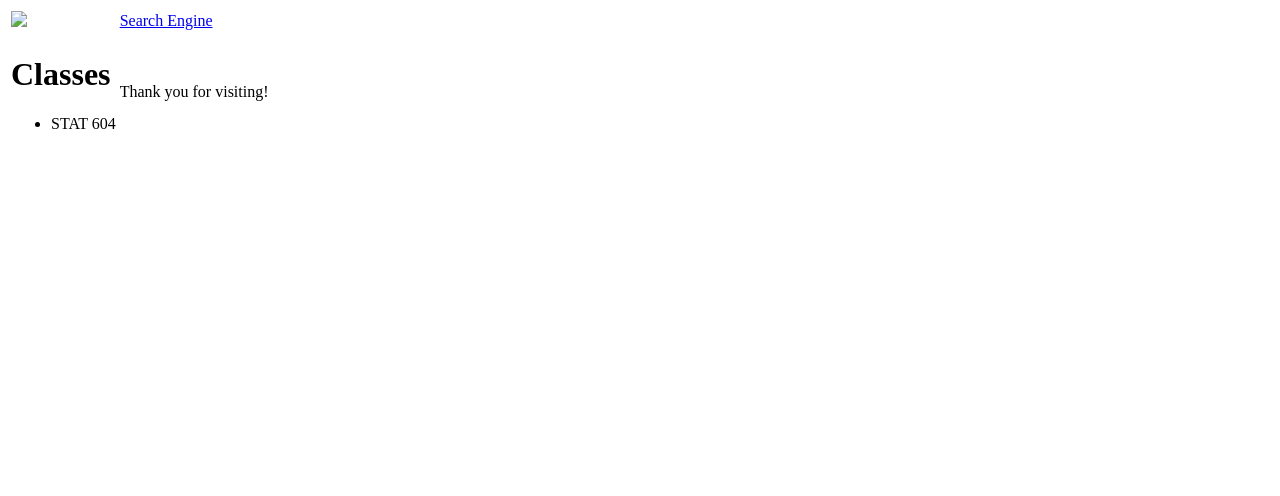
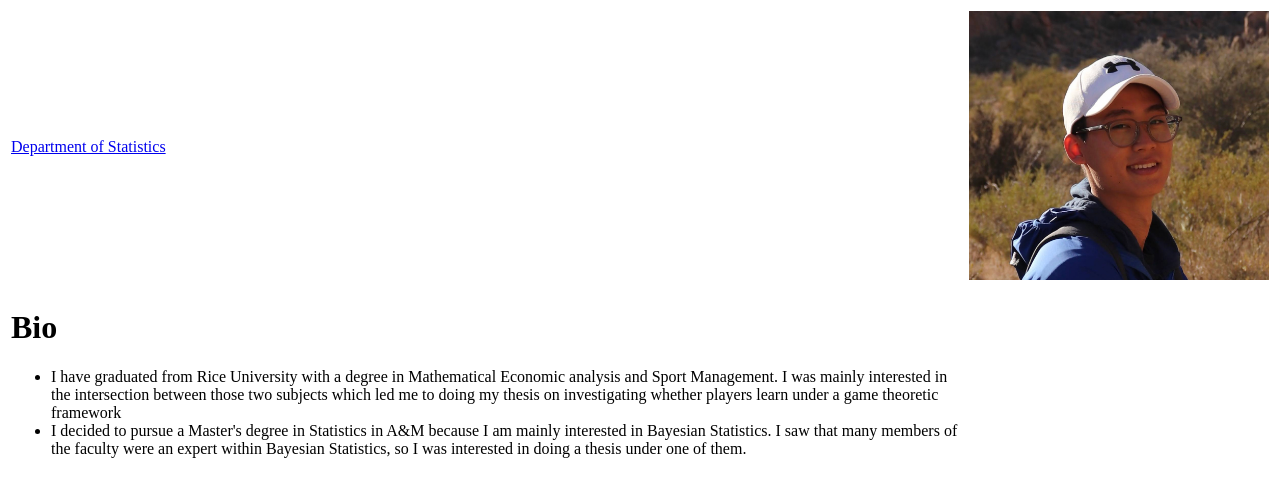
Before and after one commit to leooh923/leooh.github.io, a plain HTML site: page index.html in a window 1280 px wide. Drawn offline with Linux system fonts and the light colour scheme.

Commit message:
Update index.html: completed HW1 and updated my profile pic

```diff
--- a/index.html
+++ b/index.html
@@ -7,17 +7,17 @@
 
 <table>
 <tr>
-    <td> <img width = 300 src = 'darrenPic.jpg' /> </td>
-    <td> <a href = 'https://www.google.com/'> Search Engine </a> </td>
+    <td> <a href = 'https://artsci.tamu.edu/statistics/index.html'> Department of Statistics </a> </td>
+    <td> <img width = 300 src = 'LeoOh.jpg' /> </td>
 </tr>
 <tr>
-    <td> <h1> Classes </h1>
+    <td> <h1> Bio </h1>
          <ul>
-             <li> STAT 604 </li>
+             <li> I have graduated from Rice University with a degree in Mathematical Economic analysis and Sport Management. I was mainly interested in the intersection between those two subjects which led me to doing my thesis on investigating whether players learn under a game theoretic framework </li>
+             <li> I decided to pursue a Master's degree in Statistics in A&M because I am mainly interested in Bayesian Statistics. I saw that many members of the faculty were an expert within Bayesian Statistics, so I was interested in doing a thesis under one of them. </li>
          </ul>
     </td>
     <td>
-       Thank you for visiting!
     </td>
 </tr>
 </table>
```
